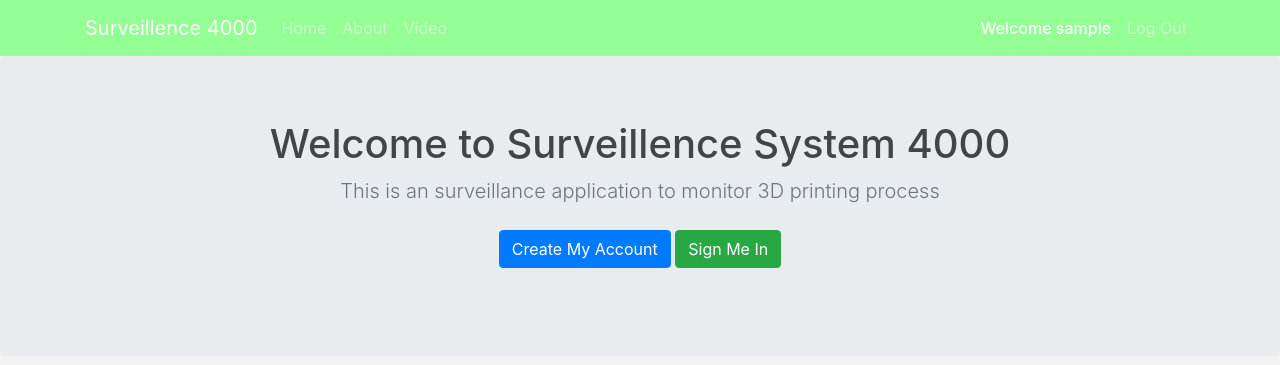
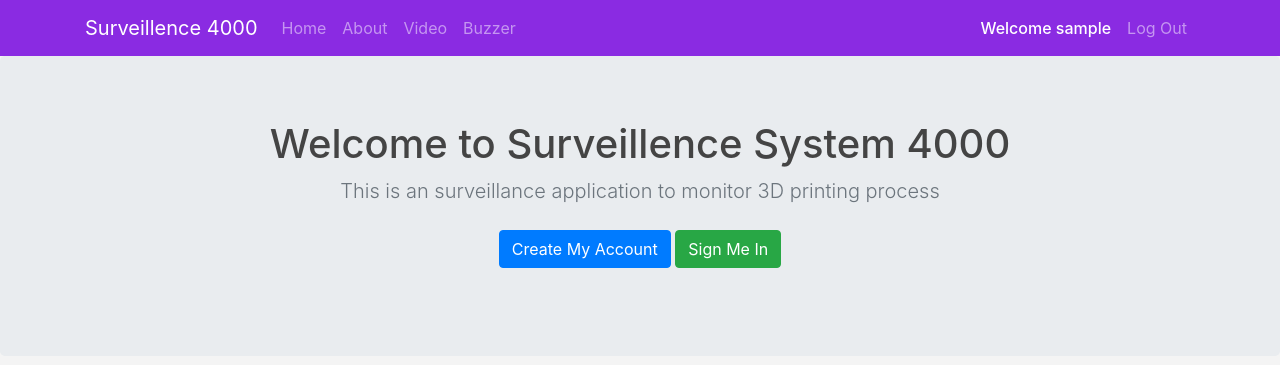
Before and after one commit to hien-cao/cameraapp, a Flask app: page / in a window 1280 px wide. Shown: the top 365 px of the page. Run offline with Flask 2, Linux system fonts and the light colour scheme; the visitor is signed in with stand-in values (Sample User, id 1); some libraries are stand-ins or nearby versions.

Commit message:
Version 2 - seperate led buzzer control to other section

```diff
--- a/app.py
+++ b/app.py
@@ -183,8 +183,21 @@ def video():
   # Pass the template data into the template main.html and return it to the user
   return render_template('video.html', **templateData)
 
-@app.route("/video/<changePin>/<action>")
-def led(changePin, action):
+@app.route('/buzzer')
+def led():
+  # For each pin, read the pin state and store it in the pins dictionary:
+  for pin in pins:
+    pins[pin]['state'] = GPIO.input(pin)
+  # Put the pin dictionary into the template data dictionary:
+  templateData = {
+    'pins' : pins
+    }
+  # Pass the template data into the template main.html and return it to the user
+  return render_template('buzzer.html')
+
+
+@app.route("/buzzer/<changePin>/<action>")
+def buzzer(changePin, action):
   # Control LED and BUZZER
   # Convert the pin from the URL into an integer:
   changePin = int(changePin)
@@ -208,7 +221,7 @@ def led(changePin, action):
   templateData = {
     'pins' : pins
   }
-  return render_template('video.html', **templateData)
+  return render_template('buzzer.html', **templateData)
 
 # Camera setup
 def gen(camera):
--- a/templates/includes/_navbar.html
+++ b/templates/includes/_navbar.html
@@ -1,4 +1,4 @@
-<nav class="navbar navbar-expand-md navbar-dark bg-green">
+<nav class="navbar navbar-expand-md navbar-dark bg-violet">
   <div class="container">
     <a class="navbar-brand" href="/">Surveillence 4000</a>
     <button class="navbar-toggler" type="button" data-toggle="collapse" data-target="#navbarsExampleDefault" aria-controls="navbarsExampleDefault"
@@ -18,6 +18,9 @@
         {% if session.logged_in %}
         <li class="nav-item">
           <a class="nav-link" href="/video">Video</a>
+        </li>
+        <li class="nav-item">
+          <a class="nav-link" href="/buzzer">Buzzer</a>
         </li>
         {% endif %}
       </ul>
```
Also changed, not shown: templates/buzzer.html (added, +25 -0 lines), templates/video.html (+0 -26 lines).
